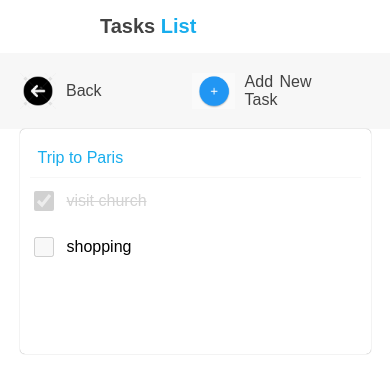
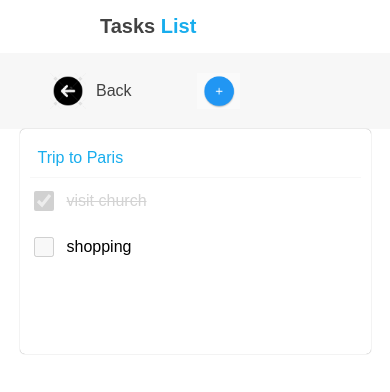
Before and after one commit to Peddigari/Todo-Mobile-view, a plain HTML site: page index3.html in a window 390 px wide. Drawn offline with Linux system fonts and the light colour scheme.

Commit message:
todo mobile view

```diff
--- a/index3.html
+++ b/index3.html
@@ -19,9 +19,9 @@
     </div>
     <div class="thirdContainer">
         <div class="bodyContent flexbody">
-            <div class="navlinks Navmin">
+            <div class="navlinks Navmin navMedia">
                 <a class="link" href="./index4.html">
-                    <div class="secondaryNav">
+                    <div class="secondaryNav ">
                         <div class="add">
                             <img width="36px" height="36px" src="./backimg.png">
                             <div style="color: #424242;">Back</div>
@@ -29,10 +29,10 @@
                     </div>
                 </a>
                 <a class="link" href="./index4.html">
-                    <div class="secondaryNav">
-                        <div class="add">
+                    <div class="secondaryNav mL-25">
+                        <div class="add ">
                             <img width="43px" height="36px" src="./plusimg.png">
-                            <div style="color: #424242;">Add New Task</div>
+                            <div class="addnew" style="color: #424242;">Add New Task</div>
                         </div>
                     </div>
                 </a>
--- a/style1.css
+++ b/style1.css
@@ -206,3 +206,35 @@ body {
     display: flex;
     justify-content: center;
 }
+
+
+
+@media only screen and (max-width: 500px) {
+    .popupContainer {
+        width: 85%;
+        height: 250px;
+    }
+
+    .bg-text {
+        top: 35%;
+    }
+
+    .secondaryNav {
+        display: flex;
+        margin-left: 30px;
+        justify-content: center;
+    }
+
+    .addnew {
+        display: none;
+    }
+
+    .mL-25 {
+        margin-left: -25px !important;
+    }
+
+    .navMedia {
+        display: flex;
+        justify-content: flex-start !important;
+    }
+}
```
Also changed, not shown: index.html (+1 -1 lines), index2.html (+1 -1 lines).
